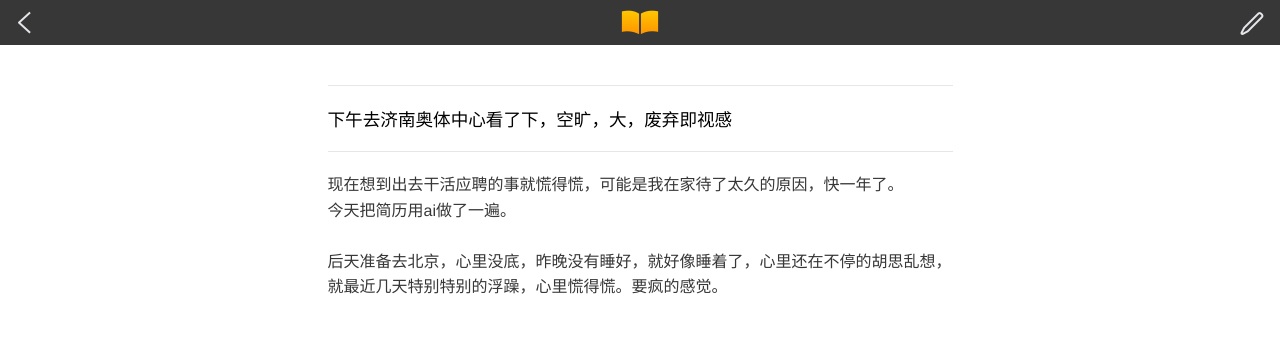
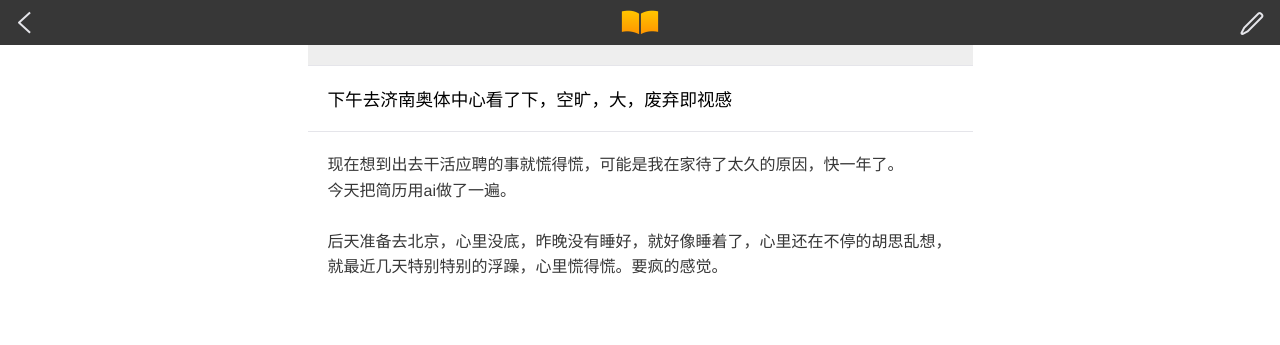
Before and after one commit to KyleBing/diary-html, a PHP site: page /html/detail.html in a window 1280 px wide. Shown: the top 345 px of the page. Run offline with PHP 8.4, Linux system fonts and the light colour scheme.

Commit message:
而已细节优化

```diff
--- a/html/css/diary.css
+++ b/html/css/diary.css
@@ -162,7 +162,7 @@ tt {
 }
 
 .diary-detail {
-  padding: 45px 20px;
+  padding: 45px 0;
 }
 @media screen and (min-width: 765px) {
   .diary-detail {
@@ -172,7 +172,8 @@ tt {
 }
 
 .diary-meta {
-  padding: 20px 0;
+  background-color: #eeeeee;
+  padding: 10px;
   display: flex;
   justify-content: space-around;
 }
@@ -191,7 +192,7 @@ tt {
 
 .diary-title {
   border-top: 1px solid #E5E5EA;
-  padding: 20px 0;
+  padding: 20px;
 }
 .diary-title h2 {
   font-weight: normal;
@@ -320,7 +321,13 @@ tt {
   line-height: 1.6;
   font-size: 1rem;
   border-top: 1px solid #E5E5EA;
-  padding-top: 20px;
+  padding: 20px;
+}
+
+textarea:focus {
+  -webkit-box-shadow: inset 1px 1px 5px #00000022;
+  -moz-box-shadow: inset 1px 1px 5px #00000022;
+  box-shadow: inset 1px 1px 5px #00000022;
 }
 
 .diary-editor-title {
@@ -329,7 +336,8 @@ tt {
   resize: none;
   height: 100px;
   padding: 8px 10px;
-  font-size: 1em;
+  font-size: 1.1em;
+  border-bottom: 1px solid #EFEFF4;
 }
 
 .diary-editor-content {
@@ -339,7 +347,7 @@ tt {
   height: 120px;
   padding: 8px 10px;
   font-size: 1em;
-  border-top: 1px solid #EFEFF4;
+  border-bottom: 1px solid #EFEFF4;
 }
 
 .input-group {
@@ -348,7 +356,7 @@ tt {
   padding: 0 10px;
   background-color: #fff;
   height: 40px;
-  border-top: 1px solid #EFEFF4;
+  border-bottom: 1px solid #EFEFF4;
 }
 .input-group label {
   width: 50%;
@@ -367,13 +375,10 @@ tt {
   padding: 5px 10px;
 }
 
-.weather-selector, .category-selector {
+.category-selector {
   padding: 15px 20px 5px;
   background-color: white;
-  border-top: 1px solid #EFEFF4;
-}
-
-.category-selector {
+  border-bottom: 1px solid #EFEFF4;
   display: flex;
   flex-flow: row wrap;
   justify-content: flex-start;
@@ -471,6 +476,9 @@ tt {
 
 .weather-selector {
   display: flex;
+  padding: 15px 20px;
+  background-color: white;
+  border-bottom: 1px solid #EFEFF4;
 }
 .weather-selector input[id^=weather-] + label {
   flex-grow: 1;
@@ -486,7 +494,6 @@ tt {
   display: block;
   font-weight: bold;
   width: 12.5%;
-  margin-bottom: 15px;
   cursor: pointer;
 }
 .weather-selector input[id^=weather-] + label img {
--- a/html/css/mixins/_detail.scss
+++ b/html/css/mixins/_detail.scss
@@ -1,7 +1,7 @@
 $meta-height: 30px;
 
 .diary-detail{
-  padding: $nav-height 20px;
+  padding: $nav-height 0;
   @media screen and (min-width:$width-seprator){
     max-width: $width-seprator - 100px;
     margin: 0 auto;
@@ -9,7 +9,8 @@ $meta-height: 30px;
 }
 
 .diary-meta{
-  padding: 20px 0;
+  background-color: #eeeeee;
+  padding: 10px;
   display: flex;
   justify-content: space-around;
   .weather{
@@ -30,7 +31,7 @@ $meta-height: 30px;
 
 .diary-title{
   border-top: 1px solid $color-seperator;
-  padding: 20px 0;
+  padding: 20px;
   h2{
     font-weight: normal;
     font-size: 1.1rem;
@@ -64,6 +65,6 @@ $meta-height: 30px;
   line-height: 1.6;
   font-size: 1rem;
   border-top: 1px solid $color-seperator;
-  padding-top: 20px;
+  padding: 20px;
 
 }
--- a/html/detail.html
+++ b/html/detail.html
@@ -113,7 +113,8 @@
                     if (data.success) {
                         let diary = data.data[0];
                         let temperatureHtml = diary.temperature? `<div class="temperature"><span>${diary.temperature}</span>℃</div>`: '';
-                        let metaHtml = `<div class="weather"><img src="img/weather/${diary.weather}_active.png" alt="${WEATHER[diary.weather].name}"></div>
+                        let weatherHtml = diary.weather? `<div class="weather"><img src="img/weather/${diary.weather}_active.png" alt="${WEATHER[diary.weather].name}"></div>`: '';
+                        let metaHtml = `${weatherHtml}
                                         ${temperatureHtml}
                                         <div class="detail-category-${diary.category}"><span>${CATEGORIES[diary.category]}</span></div>
                                         <div class="date">${formateDate(diary.date)}</div>`;
--- a/html/edit.html
+++ b/html/edit.html
@@ -30,6 +30,8 @@
 
 
 <div class="container" id="diaryEditor">
+
+
 
     <textarea id="diary-editor-title" class="diary-editor-title" placeholder="一句话，概括你的一天" v-model.lazy="title"></textarea>
     <textarea v-show="contentEditorShowed" id="diary-editor-content" class="diary-editor-content" placeholder="日记详细内容，如果你有很多要写的" v-model.lazy="content"></textarea>
@@ -80,6 +82,7 @@
         <input type="radio" name="weather" value="snow" id="weather-snow" v-model="weather">
         <label for="weather-snow">        </label>
     </div>
+
 </div>
 
 
```
Also changed, not shown: html/css/mixins/_edit.scss (+33 -43 lines), html/index.html (+11 -7 lines), 1 other file.
